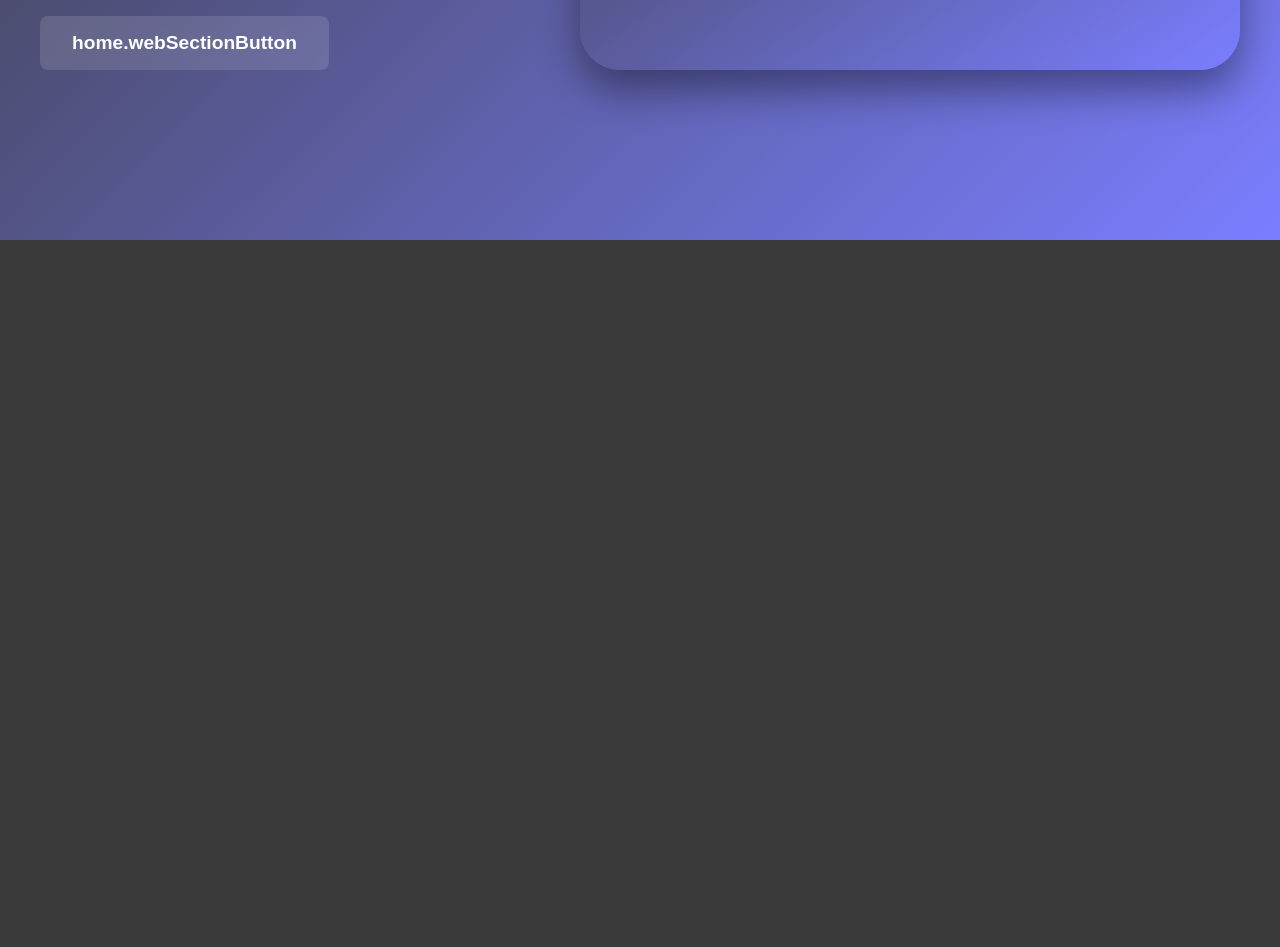
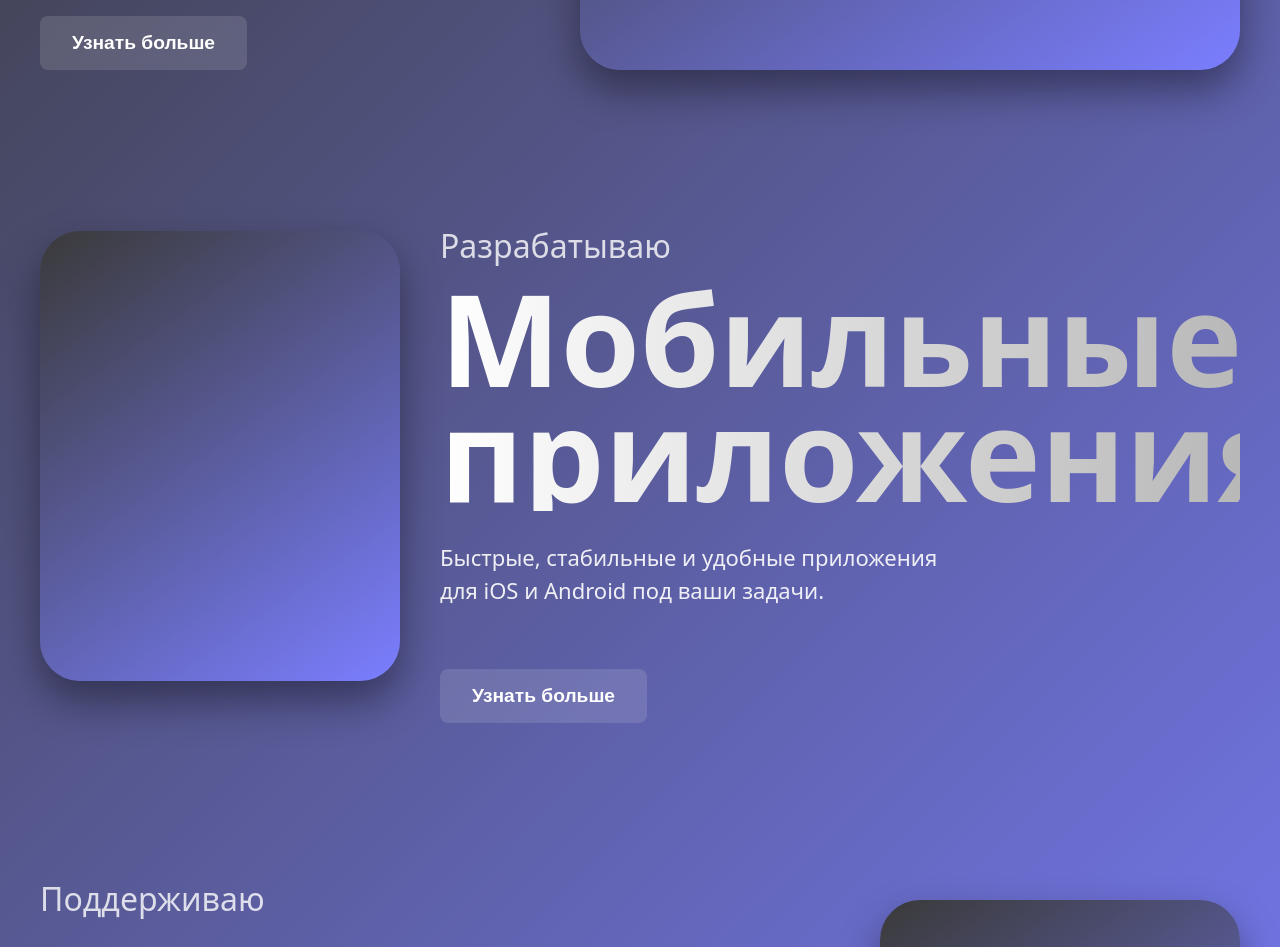
Before and after one commit to TAndrei17/tandreipro-page, a React (Vite) app: page / in a window 1280 px wide. Shown: the part 560-1507 px from the top of the page. Before the commit the page ends 800 px from the top, so only its background shows below. Built offline with nearby package versions, Linux system fonts and the light colour scheme.

Commit message:
refactor: create HomeSection component

```diff
--- /dev/null
+++ b/src/components/home/Section.tsx
@@ -0,0 +1,41 @@
+import { useTranslation } from 'react-i18next';
+import './SectionStyles.css';
+
+type SectionType = {
+	title: string;
+	subtitle: string;
+	description: string;
+	buttonText?: string;
+	image?: React.ReactNode;
+	reverse?: boolean;
+};
+
+const HomeSection = ({
+	title,
+	subtitle,
+	description,
+	buttonText,
+	image,
+	reverse = false,
+}: SectionType) => {
+	const { t } = useTranslation('translation', { keyPrefix: 'home' });
+	const buttonTitle = buttonText ? buttonText : t('sectionButton');
+
+	return (
+		<section className={`section ${reverse ? 'section-reverse' : ''}`}>
+			<div className="section-content">
+				<h3 className="section-subtitle">{subtitle}</h3>
+				<h1 className="section-title">{title}</h1>
+				<p className="section-desc">{description}</p>
+
+				<button className="section-btn">{buttonTitle}</button>
+			</div>
+
+			<div className="section-image-wrapper">
+				<div className="section-image-placeholder">{image}</div>
+			</div>
+		</section>
+	);
+};
+
+export default HomeSection;
--- a/src/components/home/SectionStyles.css
+++ b/src/components/home/SectionStyles.css
@@ -7,9 +7,12 @@
 	margin: 0 auto;
 	padding: 60px 40px;
 }
+.section-reverse {
+	flex-direction: row-reverse;
+}
 
 .section-content {
-	max-width: 600px;
+	max-width: 800px;
 }
 
 .section-subtitle {
--- a/src/components/home/WebSection.tsx
+++ /dev/null
@@ -1,24 +0,0 @@
-import { useTranslation } from 'react-i18next';
-import './SectionStyles.css';
-
-const WebSection = () => {
-	const { t } = useTranslation('translation', { keyPrefix: 'home' });
-
-	return (
-		<section className="section">
-			<div className="section-content">
-				<h3 className="section-subtitle">{t('webSectionSubtitle')}</h3>
-				<h1 className="section-title">{t('webSectionTitle')}</h1>
-				<p className="section-desc">{t('webSectionDescription')}</p>
-
-				<button className="section-btn">{t('webSectionButton')}</button>
-			</div>
-
-			<div className="section-image-wrapper">
-				<div className="section-image-placeholder">{/* сюда вставишь картинку */}</div>
-			</div>
-		</section>
-	);
-};
-
-export default WebSection;
--- a/src/pages/HomePage.tsx
+++ b/src/pages/HomePage.tsx
@@ -2,19 +2,34 @@ import { useTranslation } from 'react-i18next';
 
 import './styles/HomePage.css';
 import { useEffect } from 'react';
-import WebSection from '@components/home/WebSection';
+import HomeSection from '@components/home/Section';
 
 const HomePage = () => {
-	const { t, i18n } = useTranslation();
+	const { t, i18n } = useTranslation('translation', { keyPrefix: 'home' });
 	const language = i18n.language;
 
 	useEffect(() => {
-		document.title = t('browserTabs.browserTabDefault');
+		document.title = i18n.t('browserTabs.browserTabDefault');
 	}, [t, language]);
 
 	return (
 		<div className={'home-page'}>
-			<WebSection />
+			<HomeSection
+				title={t('webSectionTitle')}
+				subtitle={t('webSectionSubtitle')}
+				description={t('webSectionDescription')}
+			/>
+			<HomeSection
+				title={t('mobileSectionTitle')}
+				subtitle={t('mobileSectionSubtitle')}
+				description={t('mobileSectionDescription')}
+				reverse
+			/>
+			<HomeSection
+				title={t('maintainSectionTitle')}
+				subtitle={t('maintainSectionSubtitle')}
+				description={t('maintainSectionDescription')}
+			/>
 		</div>
 	);
 };
```
